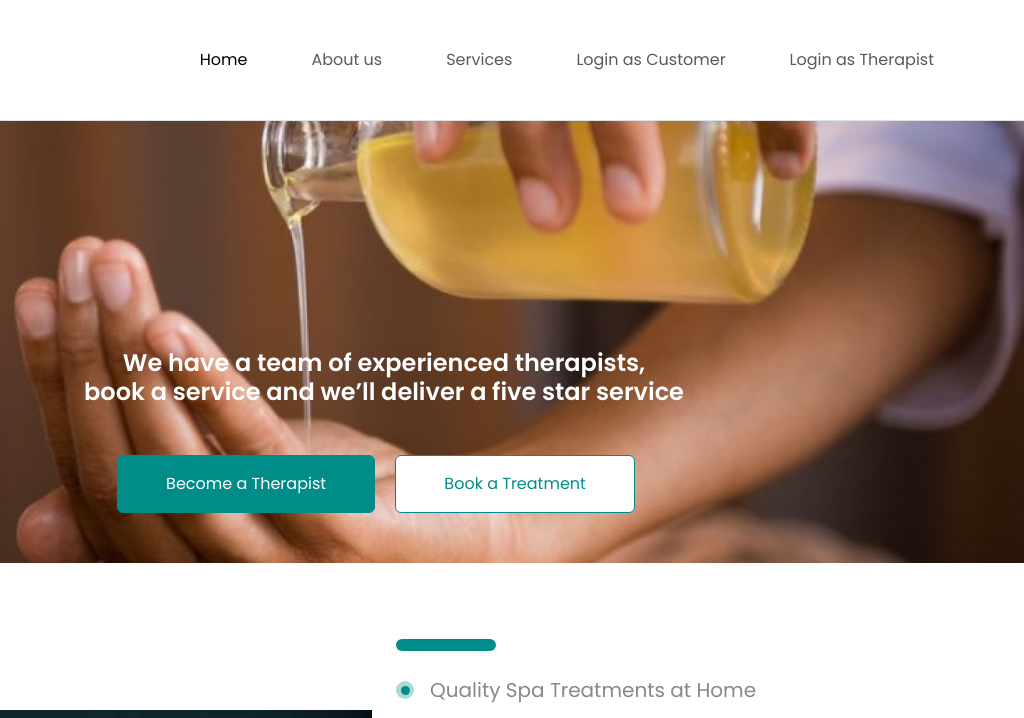
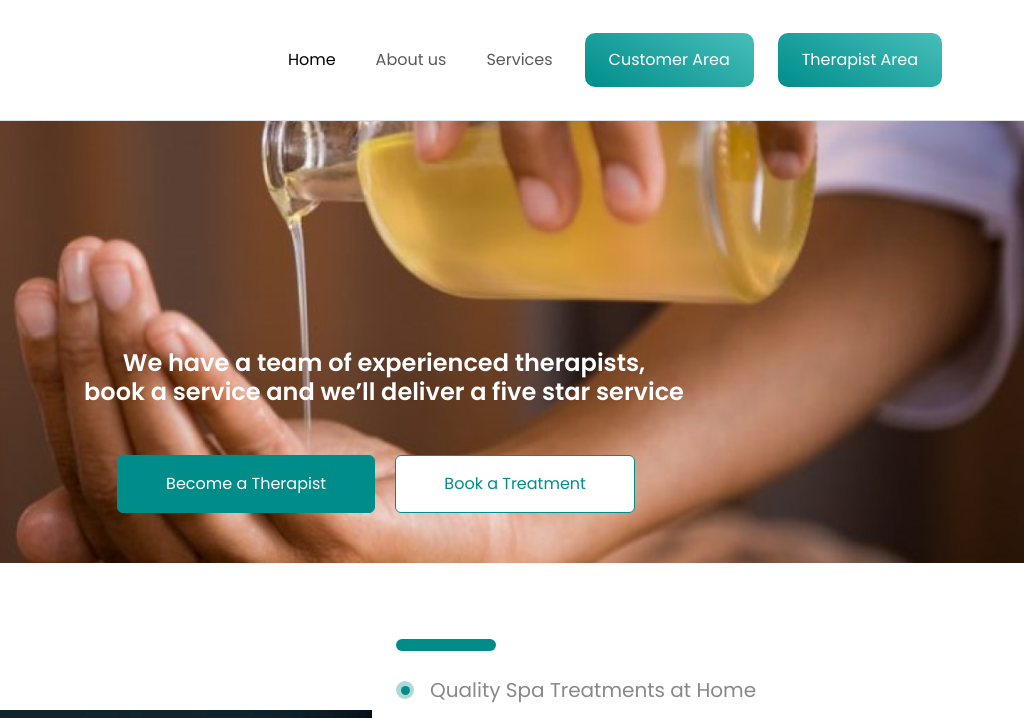
Before and after one commit to MarufAlAslam/serenity-well-frontend-html-bootstrap, a plain HTML site: page index.html in a window 1280 px wide. Shown: the top 718 px of the page, 256-1280 px from the left. Drawn offline with nearby package versions, Linux system fonts and the light colour scheme.

Commit message:
button style revert back

```diff
--- a/index.html
+++ b/index.html
@@ -29,7 +29,7 @@
         <span class="navbar-toggler-icon"></span>
       </button>
       <div class="collapse navbar-collapse" id="navbarSupportedContent">
-        <ul class="navbar-nav align-items-center gap-5 ms-auto mb-2 mb-lg-0">
+        <ul class="navbar-nav align-items-center gap-4 ms-auto mb-2 mb-lg-0">
           <li class="nav-item">
             <a class="nav-link active" href="#">Home</a>
           </li>
@@ -42,15 +42,13 @@
           <!-- <li class="nav-item">
             <a class="nav-link" href="blog.html">Blog</a>
           </li> -->
+
           <li class="nav-item">
-            <a class="nav-link" href="customer-login.html">Login as Customer</a>
+            <a class="nav-link login-register-btn px-4" href="customer-login.html">Customer Area</a>
           </li>
           <li class="nav-item">
-            <a class="nav-link" href="therapist-login.html">Login as Therapist</a>
+            <a class="nav-link login-register-btn px-4" href="therapist-login.html">Therapist Area</a>
           </li>
-          <!-- <li class="nav-item">
-            <a class="nav-link login-register-btn" href="customer-login.html">Login | Register</a>
-          </li> -->
         </ul>
       </div>
     </div>
```
